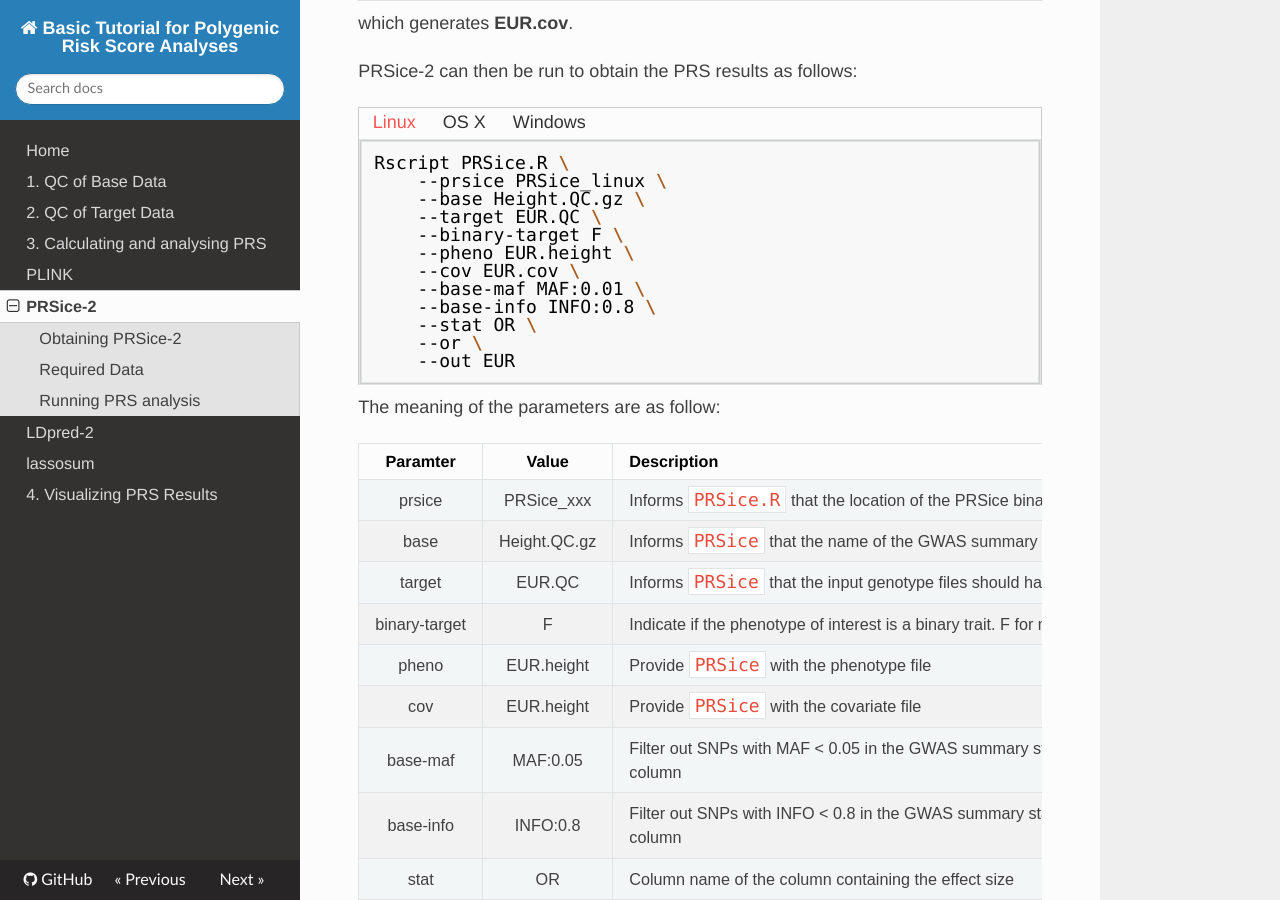
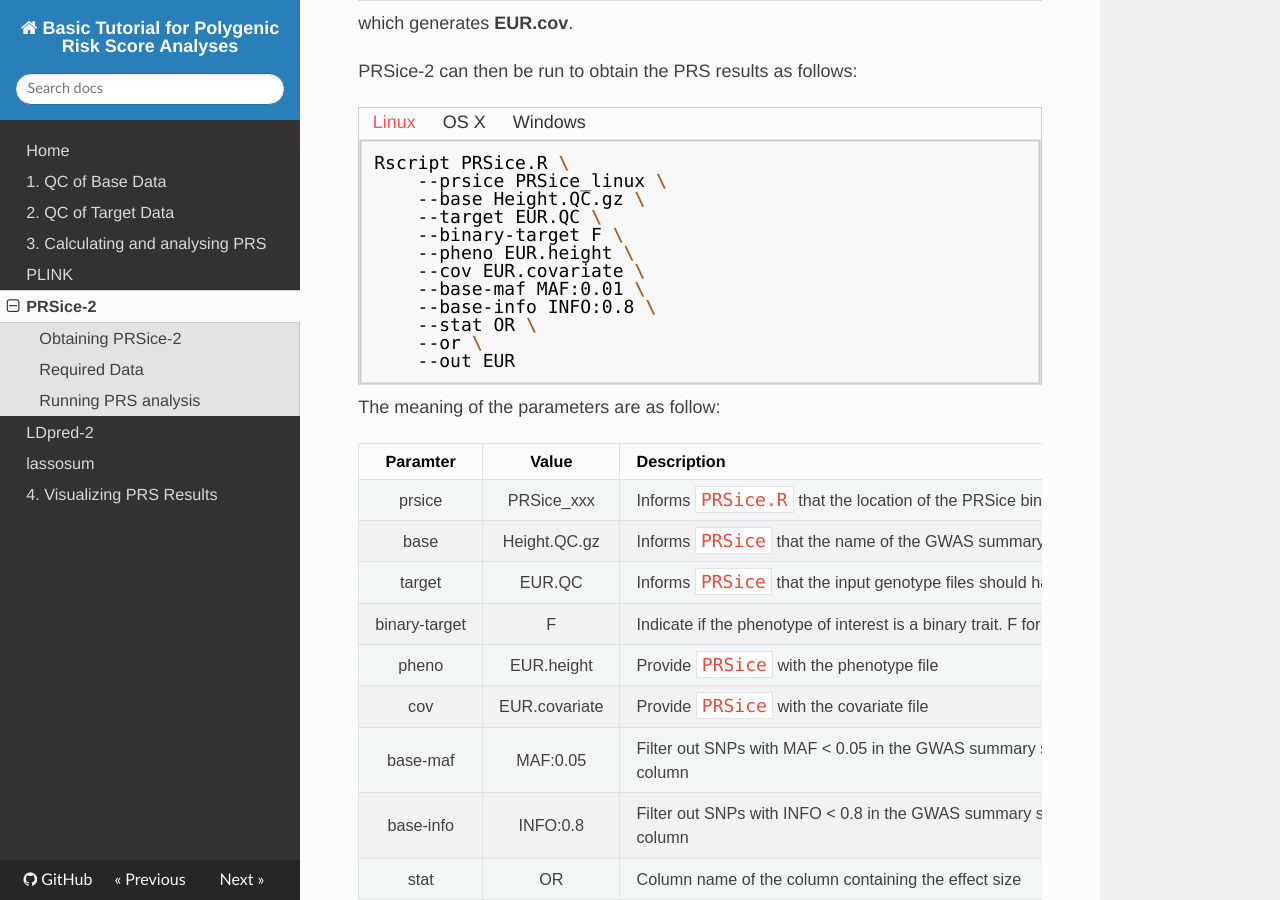
Before and after one commit to choishingwan/PRS-Tutorial, an MkDocs documentation site: the page built from docs/prsice.md, in a window 1280 px wide and 900 px high, scrolled down 1442 px. Built offline with MkDocs 1.6.1, drawn with Linux system fonts in a browser that asks for light colours.

Commit message:
[Fix] Covariate name

```diff
--- a/docs/prsice.md
+++ b/docs/prsice.md
@@ -67,7 +67,7 @@ PRSice-2 can then be run to obtain the PRS results as follows:
         --target EUR.QC \
         --binary-target F \
         --pheno EUR.height \
-        --cov EUR.cov \
+        --cov EUR.covariate \
         --base-maf MAF:0.01 \
         --base-info INFO:0.8 \
         --stat OR \
@@ -83,7 +83,7 @@ PRSice-2 can then be run to obtain the PRS results as follows:
         --target EUR.QC \
         --binary-target F \
         --pheno EUR.height \
-        --cov EUR.cov \
+        --cov EUR.covariate \
         --base-maf MAF:0.01 \
         --base-info INFO:0.8 \
         --stat OR \
@@ -99,7 +99,7 @@ PRSice-2 can then be run to obtain the PRS results as follows:
         --target EUR.QC ^
         --binary-target F ^
         --pheno EUR.height ^
-        --cov EUR.cov ^
+        --cov EUR.covariate ^
         --base-maf MAF:0.05 ^
         --base-info INFO:0.8 ^
         --stat OR ^
@@ -116,7 +116,7 @@ The meaning of the parameters are as follow:
 |target| EUR.QC| Informs `PRSice` that the input genotype files should have a prefix of `EUR.QC` |
 |binary-target| F| Indicate if the phenotype of interest is a binary trait. F for no |
 |pheno| EUR.height| Provide `PRSice` with the phenotype file |
-|cov| EUR.height| Provide `PRSice` with the covariate file |
+|cov| EUR.covariate| Provide `PRSice` with the covariate file |
 |base-maf| MAF:0.05| Filter out SNPs with MAF < 0.05 in the GWAS summary statistics, using information in the `MAF` column|
 |base-info| INFO:0.8| Filter out SNPs with INFO < 0.8 in the GWAS summary statistics, using information in the `INFO` column|
 |stat| OR| Column name of the column containing the effect size|
```
Also changed, not shown: other parts of docs/prsice.md (+2 -2 lines).
